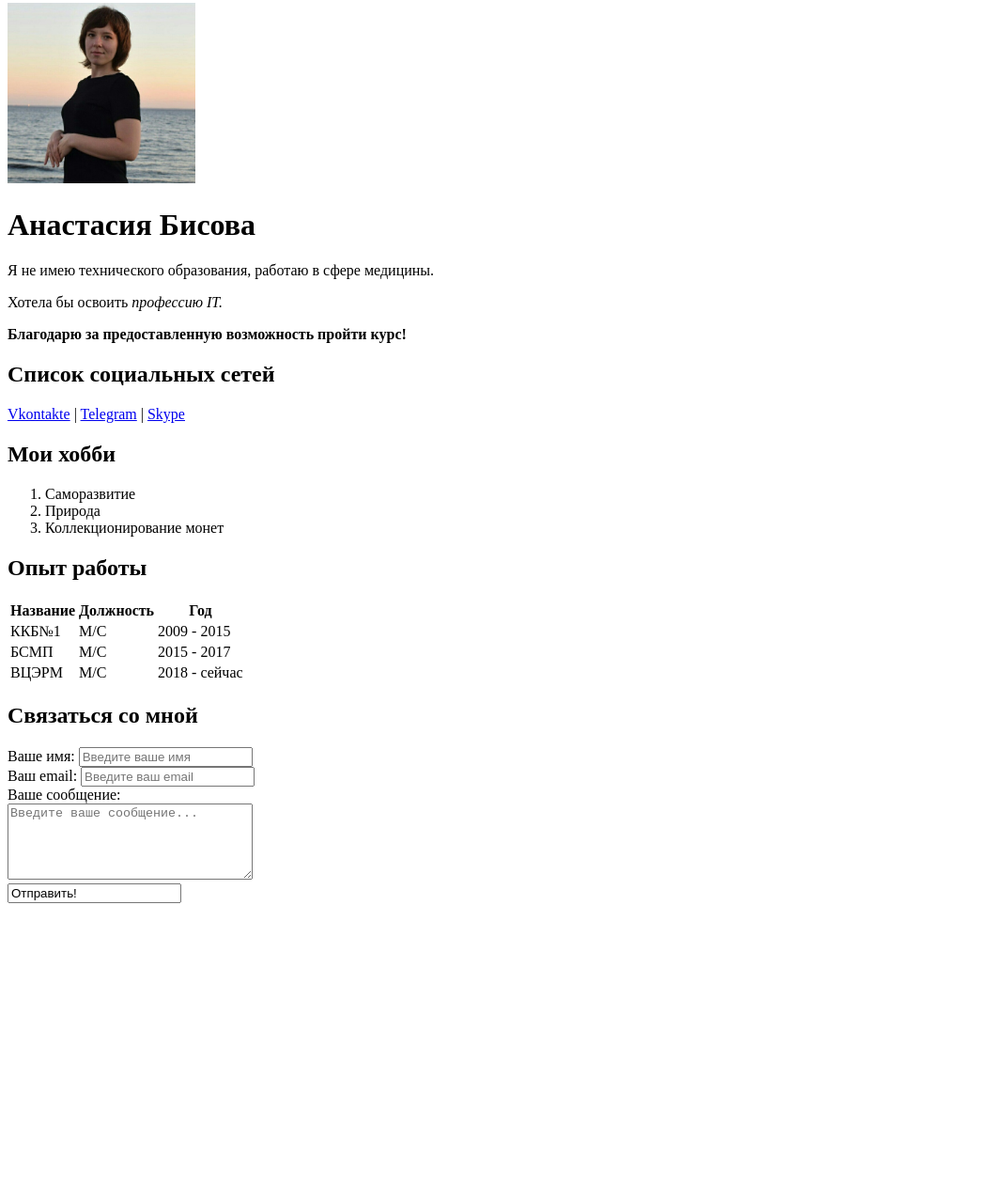
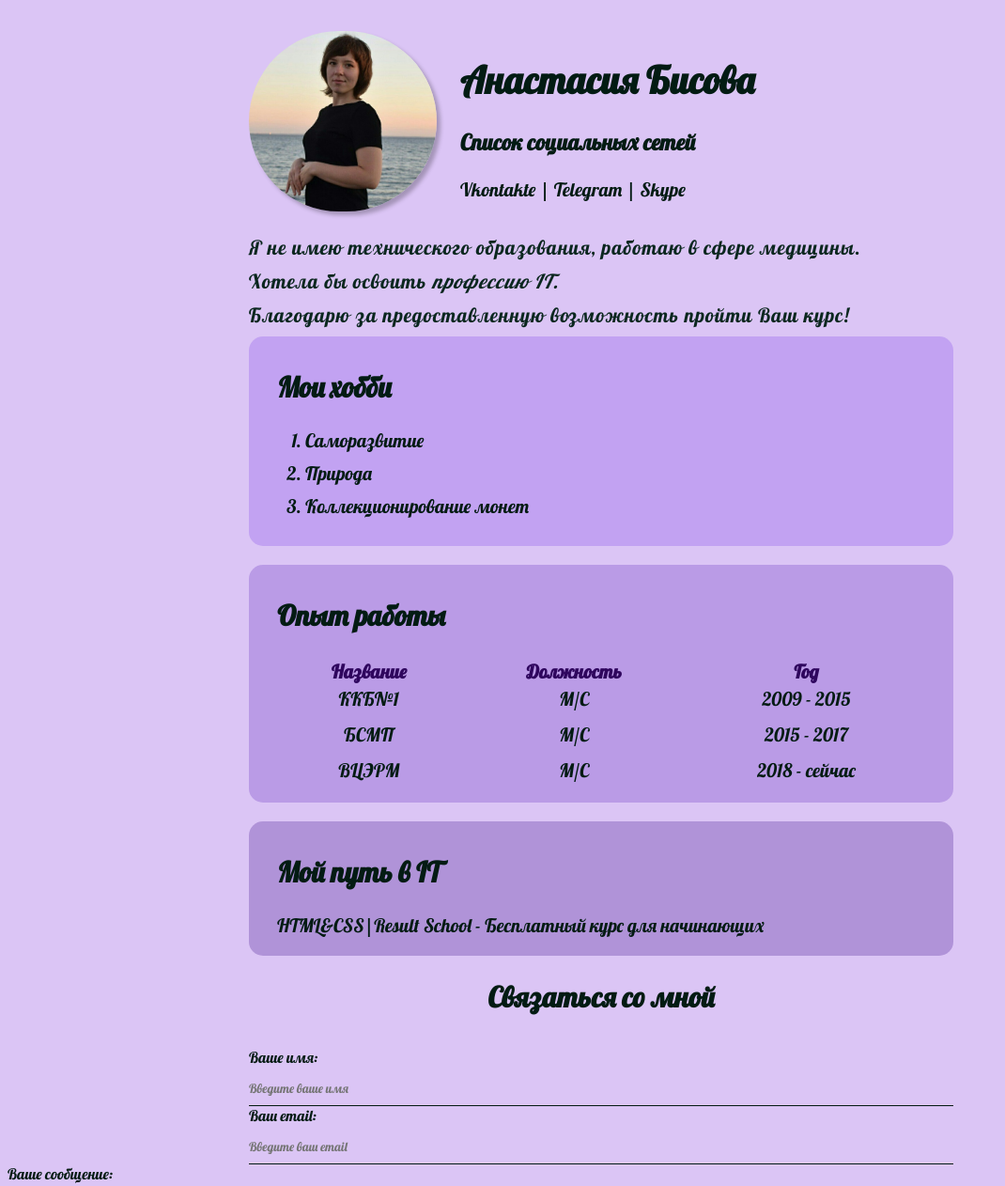
Before and after one commit to anastabis/resume, a plain HTML site: page index.html in a window 1280 px wide. Shown: the part 5-1267 px from the top of the page at 94% size, without its empty margins (0-1070 px from the left). Before the commit the page ends 992 px from the top, so only its background shows below. Drawn offline with Linux system fonts and the light colour scheme.

Commit message:
Add styles

```diff
--- a/index.html
+++ b/index.html
@@ -6,37 +6,45 @@
     <meta name="viewport" content="width=device-width, initial-scale=1.0" />
     <meta name="keywords" content="Anastasia, cv, resume" />
     <meta name="description" content="Сайт - резюме Анастасии Бисовой" />
+    <link rel="stylesheet" href="styles.css" />
     <title>CV Anastasia</title>
   </head>
   <body>
-    <img src="avatar.jpg" alt="Бисова Анастасия" width="200" />
+    <div class="container">
+      <div class="face">
 
-    <h1>Анастасия Бисова</h1>
+      <div class="info">
+        <img src="avatar.jpg" alt="Бисова Анастасия" class="avatar" />
+      </div>
 
-    <p>Я не имею технического образования, работаю в сфере медицины.</p>
-    <p>Хотела бы освоить <em> профессию IT.</em></p>
-    <p>
-      <strong> Благодарю за предоставленную возможность пройти курс!</strong>
-    </p>
-
-    <h2>Список социальных сетей</h2>
+      <div class="card-sss"><h1>Анастасия Бисова</h1>
+        <h3>Список социальных сетей</h3>
         <a href="https://vk.com/bisova90" target="_blank">Vkontakte</a>
         |
         <a href="https://t.me/anastasiabisova" target="_blank">Telegram</a>
         |
         <a href="https://www.skype.com/nastilus90" target="_blank">Skype</a>
+      </div>
+    </div>
+    <div class="info-text">
+        <p>Я не имею технического образования, работаю в сфере медицины.</p>
+        <p>Хотела бы освоить <em> профессию IT.</em></p>
+        <p>Благодарю за предоставленную возможность пройти Ваш курс!</p>
+      </div>
 
+      <div class="card bg-hobby">
         <h2>Мои хобби</h2>
 
-    <ol>
+        <ol class="list">
           <li>Саморазвитие</li>
           <li>Природа</li>
           <li>Коллекционирование монет</li>
         </ol>
-
+      </div>
+      <div class="card bg-job">
         <h2>Опыт работы</h2>
 
-    <table>
+        <table class="table">
           <thead>
             <tr>
               <th>Название</th>
@@ -62,23 +70,36 @@
             </tr>
           </tbody>
         </table>
+      </div>
 
+      <div class="card bg-it">
+        <h2>Мой путь в IT</h2>
+
+        <ul class="list-link">
+          <li>
+            <a href="https://vladilen.ru/beginner" target="_blank">
+              HTML&CSS|Result School - Бесплатный курс для начинающих</a
+            >
+          </li>
+        </ul>
+      </div>
+
+
+      <form action="/" class="form">
         <h2>Связаться со мной</h2>
-
-    <form action="/">
-      <div>
+        <div class="form-row"></div>
+        <div class="form-group">
           <label for="name"> Ваше имя: </label>
           <input type="text" id="name" placeholder="Введите ваше имя" />
         </div>
 
-      <div>
+        <div class="form-group">
           <label for="email"> Ваш email: </label>
           <input type="email" id="email" placeholder="Введите ваш email" />
         </div>
-
-      <div>
+      </div>
+        <div class="form-group">
           <label for="message">Ваше сообщение:</label>
-        <br />
           <textarea
             id="message"
             cols="30"
@@ -87,9 +108,10 @@
           ></textarea>
         </div>
 
-      <input type="sumbit" value="Отправить!" />
+        <input class="btn" type="sumbit" value="Отправить!">
       </form>
 
       <br />
+    </div>
   </body>
 </html>
--- /dev/null
+++ b/styles.css
@@ -0,0 +1,148 @@
+@import url("https://fonts.googleapis.com/css2?family=Lobster&display=swap");
+body {
+  font-family: "Lobster", cursive, "Times New Roman", Times, serif;
+  font-size: 20px;
+  font-weight: normal;
+  background-color: #dbc5f5;
+  color: #031b13;
+}
+
+a {
+  color: #031b13;
+  text-decoration: none;
+}
+a:hover {
+  text-decoration: underline;
+}
+
+a:active {
+  color: blue;
+}
+
+.container {
+  max-width: 750px;
+  margin: auto;
+  padding-top: 30px;
+}
+
+.avatar {
+  width: 200px;
+  border-radius: 100px;
+  box-shadow: 4px 4px 4px rgba(0, 0, 0, 0.25);
+}
+
+.info {
+  margin-bottom: 25px;
+  display: flex;
+}
+
+.info-text p {
+  letter-spacing: 1px;
+  font-size: 21px;
+  color: #0b271f;
+  margin: 0px;
+  margin-bottom: 10px;
+}
+
+.card-sss {
+  margin-bottom: 25px;
+  margin-left: 25px;
+}
+.card {
+  /* border: solid black;*/
+  border-radius: 15px;
+  padding: 10px 30px;
+  margin-bottom: 20px;
+}
+
+.bg-hobby {
+  background: #a375ec71;
+}
+.bg-job {
+  background: #9269d375;
+}
+.bg-it {
+  background: #7e5bb677;
+}
+.btn {
+  background: #031b13;
+  padding: 15px 10px;
+  color: antiquewhite;
+  border: none;
+  font-family: inherit;
+  cursor: pointer;
+}
+.btn:hover {
+  opacity: 0.8;
+}
+
+.list {
+  padding: 0px 30px;
+}
+.list li {
+  margin-bottom: 10px;
+}
+.list-link {
+  margin-bottom: 10px;
+  list-style-type: none;
+  padding-left: 0px;
+}
+
+.table {
+  width: 100%;
+}
+.table th:nth-child(1) {
+  color: rgb(47, 6, 94);
+}
+.table th:nth-child(2) {
+  color: rgb(47, 6, 94);
+}
+.table th:nth-child(3) {
+  color: rgb(47, 6, 94);
+}
+.table td {
+  padding-bottom: 10px;
+  text-align: center;
+}
+
+.form h2 {
+  text-align: center;
+}
+.form-group label {
+  display: block;
+  font-size: 16px;
+  color: #031b13;
+}
+.form-group input,
+.form-group textarea {
+  width: 100%;
+  box-sizing: border-box;
+  border: none;
+  background: transparent;
+  border-bottom: 1px solid #031b13;
+  color: #031b13;
+  padding: 15px 0 10px;
+  outline: none;
+  font-family: inherit;
+}
+.form-row .form-group {
+  margin-right: 20px;
+  width: 50%;
+}
+.form-row {
+  margin-bottom: 10px;
+  display: flex;
+}
+.form-row .form-group:last-child {
+  margin-right: 0;
+}
+.face {
+  display: flex;
+}
+
+@media (max-width: 650px) {
+.face{display: block;
+text-align: center;}
+.info{display: block;
+  text-align: center;}
+}
```
Lines whose indentation alone changed are shown as unchanged.
